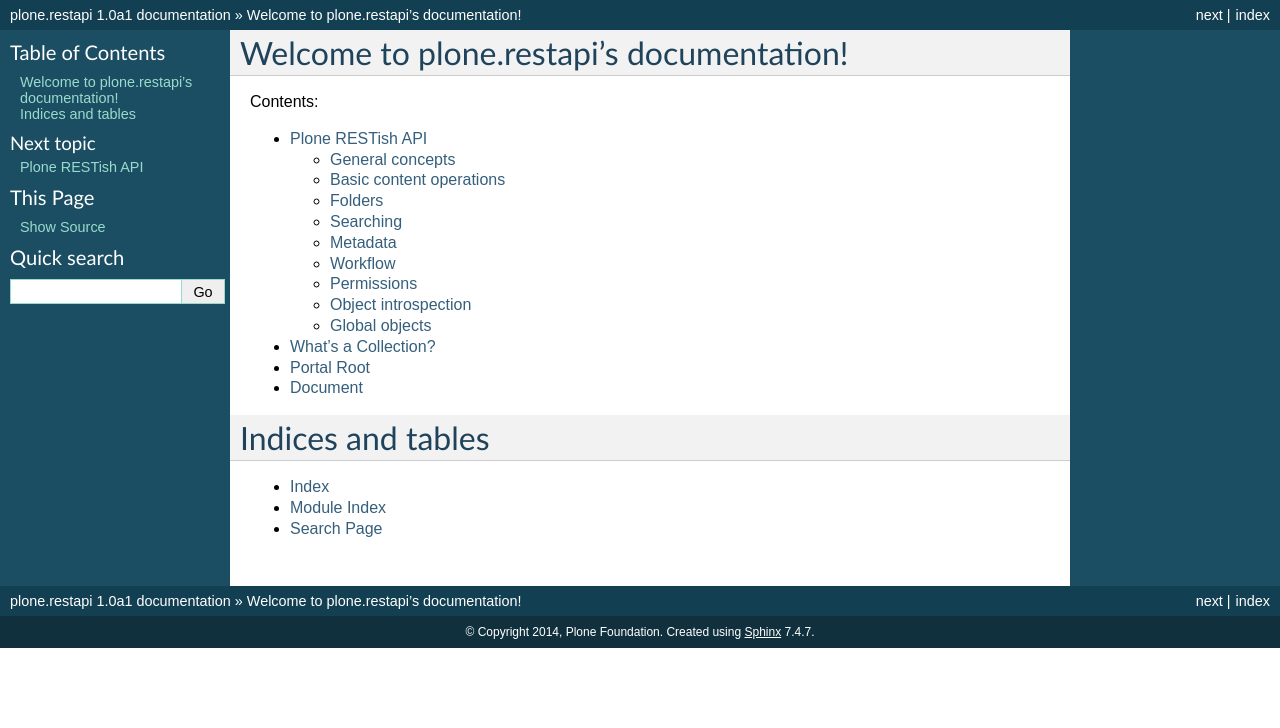
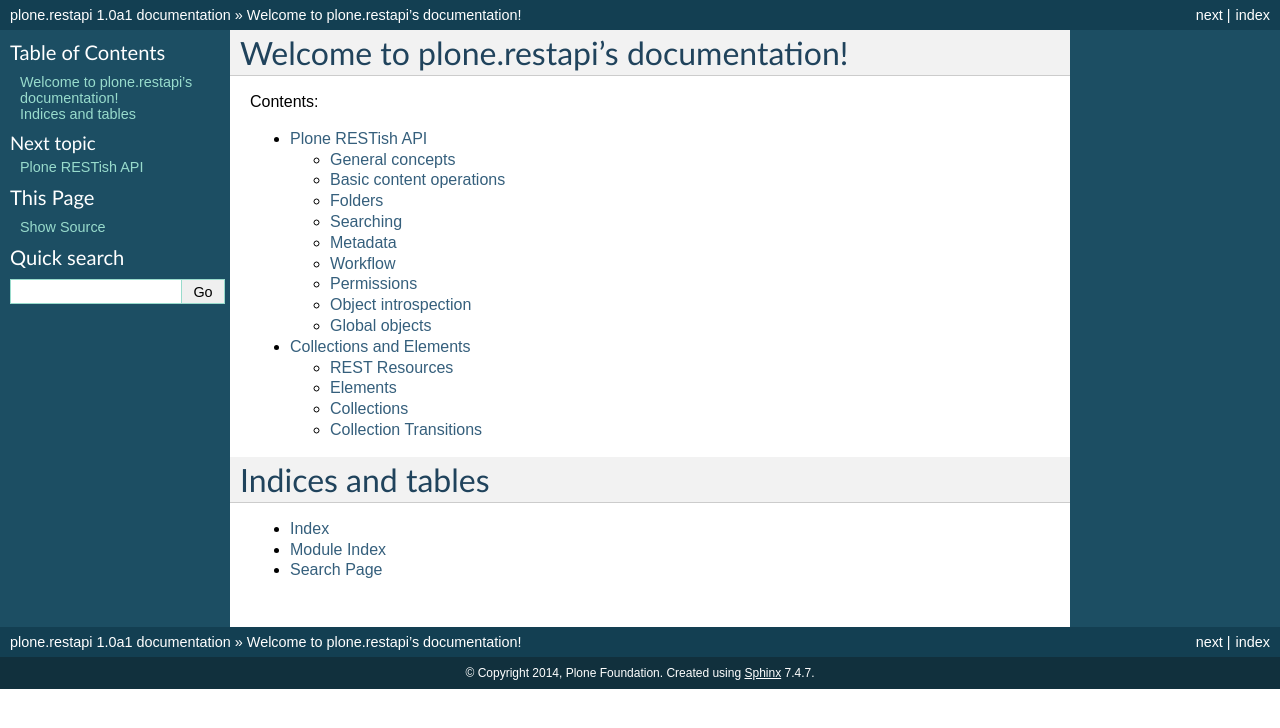
Before and after one commit to plone/plone.restapi, a Sphinx documentation site: the page built from docs/source/index.rst, in a window 1280 px wide. Shown: the top 728 px of the page. Built offline with Sphinx 7.4.7, drawn with Linux system fonts in a browser that asks for light colours; part of the change alters nothing that is shown.

Commit message:
Rewrite collection+json.rst.

```diff
--- a/docs/source/collection+json.rst
+++ b/docs/source/collection+json.rst
@@ -1,36 +1,62 @@
-What’s a Collection?
---------------------
+==============================================================================
+Collections and Elements
+==============================================================================
 
-A collection is a special kind of resource. A resource is anything important enough to have been given its own URL. A resource can be a piece of data, a physical object, or an abstract concept — anything at all. All that matters is that it has a URL and the representation — the document the client receives when it sends a GET request to the URL.
+REST Resources
+==============
 
-A collection resource is a little more specific than that. It exists mainly to group other resources together. Its representation focuses on links to other resources, though it may also include snippets from the representations of those other resources. (Or even the full representations!)
+A resource (in REST terminology) is anything important enough to have been given its own URL. A resource can be a piece of data, a physical object, or an abstract concept — anything at all. All that matters is that it has a URL and the representation — the document the client receives when it sends a GET request to the URL.
 
-(RESTful WEB APIs, p. 93)
+Therefore, in Plone any content object (a document, a folder, etc.) can be considered to be a resource.
 
-Collection+JSON - Document Format:
+A collection (in REST terminology) is a special kind of resource. It exists mainly to group other resources together. Its representation focuses on links to other resources, though it may al so include snippets from the representations of those other resources (rr even the full representations).
 
-http://amundsen.com/media-types/collection/format/
+Therefore, any folderish object in Plone can be considered to be a collection (including Plone "collections" and the portal root).
 
-Collection-like objects in Plone:
+From now on we will call folderish objects "collections" and non-folderish objects "elements".
 
-* Portal Root
-* Folderish Objects
-* Collections
+Elements
+========
+
+This could be the JSON representation of a document in Plone::
+
+  {
+    "document":
+    {
+      "version" : "1.0",
+      "href" : "http://www.plone.org/++api++v1/json/front-page",
+      "data" : [
+        {"name": "title", "value": "Welcome to Plone"},
+        {"name": "description", "value": "Plone is an Open Source CMS."},
+        {"name": "text", "value": "<p>Plone rocks!</p>"},
+        {"name": "portal_type", "value": "Document"},
+        {"name": "created", "value": "2013-04-22T05:33:58.930Z"}
+      ],
+    }
+  }
+
+
+Collections
+===========
+
+As a starting point we will use the "Collection+JSON" Document Format defined here:
+
+  http://amundsen.com/media-types/collection/format/
 
 
 Portal Root
 -----------
 
-Example representation of the Plone portal root object::
+Example representation of the Plone portal root object that contains three items (Front-Page, News, Events)::
 
   {
     "collection":
     {
       "version" : "1.0",
-      "href" : "http://www.plone.org/++api++v1/",
+      "href" : "http://www.plone.org/++api++v1/json/",
       "items" : [
         {
-          "href" : "http://www.plone.org/++api++v1/front-page/",
+          "href" : "http://www.plone.org/++api++v1/json/front-page/",
           "data" : [
             {"name": "title", "value": "Welcome to Plone"},
             {"name": "description", "value": "Plone is an Open Source CMS."},
@@ -41,7 +67,7 @@ Example representation of the Plone portal root object::
           "links" : []
         },
         {
-          "href" : "http://www.plone.org/++api++v1/news/",
+          "href" : "http://www.plone.org/++api++v1/json/news/",
           "data" : [
             {"name": "title", "value": "News"},
             {"name": "description", "value": "A news folder."},
@@ -52,7 +78,7 @@ Example representation of the Plone portal root object::
           "links" : []
         },
         {
-          "href" : "http://www.plone.org/++api++v1/events/",
+          "href" : "http://www.plone.org/++api++v1/json/events/",
           "data" : [
             {"name": "title", "value": "Events"},
             {"name": "description", "value": "An events folder."},
@@ -70,7 +96,7 @@ Example representation of the Plone portal root object::
       ],
       "queries" : [
         {
-          "href" : "/api/search",
+          "href" : "/++api++v1/json/search",
           "rel" : "search",
           "prompt" : "Search the website",
           "data": [
@@ -94,54 +120,164 @@ Example representation of the Plone portal root object::
             "value" : ""
           },
         ]
+      },
+      {
+        "error": {
+          "title" : "ValueError",
+          "code" : "ErrorCode",
+          "message" : "Value Error"
+        }
       }
     }
   }
 
-* href: A permanent link to the collection itself. (full url?)
-* items: Links to the members of the collection, and partial representations of them. (brains?)
-* links: Links to other resources related to the collection (lead image, author, etc.).
-* queries: Hypermedia controls for searching the collection.
-* template: A hypermedia control for adding a new item to the collection.
-
-Sample collection object::
+The collection type contains the following elements::
 
   {
     "collection" :
     {
       "version" : "1.0",
       "href" : URI,
+      "items" : [ARRAY],
       "links" : [ARRAY],
-      "items" : [ARRAY],
       "queries" : [ARRAY],
       "template" : {OBJECT},
       "error" : {OBJECT}
     }
   }
 
+* version: API version number
+* href: A permanent link to the collection itself. (full url?)
+* items: Links to the members of the collection, and partial representations of them. (brains?)
+* links: Links to other resources related to the collection (lead image, author, etc.).
+* queries: Hypermedia controls for searching the collection.
+* template: A hypermedia control for adding a new item to the collection.
+* error: The error object contains additional information on the latest error condition reported by the server. (This is optional)
 
-Document
---------
 
-Example of a simple document::
+Collection Transitions
+======================
 
+The REST HATEOAS (Hypermedia as the engine of application state) principle states that:
+
+  Clients make state transitions only through actions that are dynamically identified within hypermedia by the server (e.g., by hyperlinks within hypertext). Except for simple fixed entry points to the application, a client does not assume that any particular action is available for any particular resources beyond those described in representations previously received from the server.
+
+We will now briefly outline the basic collection state transitions.
+
+
+Reading Collections
+-------------------
+
+A GET request on a resource URI returns a HTTP 200 (OK) code with a collection
+represented as JSON object::
+
+  *** REQUEST ***
+  GET /my-collection/ HTTP/1.1
+  Host: www.plone.org
+  Accept: application/vnd.Collection+JSON
+
+  *** RESPONSE ***
+  200 OK HTTP/1.1
+  Content-Type: application/vnd.Collection+JSON
+  Content-Length: xxx
   {
-    "document":
-    {
-      "version" : "1.0",
-      "href" : "http://www.plone.org/++api++v1/front-page",
-      "data" : [
-        {"name": "title", "value": "Welcome to Plone"},
-        {"name": "description", "value": "Plone is an Open Source CMS."},
-        {"name": "text", "value": "<p>Plone rocks!</p>"},
-        {"name": "portal_type", "value": "Document"},
-        {"name": "created", "value": "2013-04-22T05:33:58.930Z"}
-      ],
+    "collection":
+      ...
+      "template" : {
+        "data" : [
+          {
+            "name" : "title",
+            "value" : ""
+          },
+          {
+            "name" : "portal_type",
+            "value" : ""
+          },
+        ]
+      },
     }
   }
 
-* GET: Get the representation of a resource.
-* POST: Creates a new resource.
-* PUT: Replace an existing resource.
-* PATCH: Modify an existing resource.
-* DELETE: Remove an existing resource.
+The collection contains a "template" section providing all the necessary information to add a new element to the collection.
+
+
+Add Element to an existing collection
+-------------------------------------
+
+Doing a POST request on a collection adds an item to the collection. The GET request on the collection contained a template section that tells the client which params need to be provided in order to create a new item::
+
+  *** REQUEST ***
+  POST /my-collection/ HTTP/1.1
+  Host: www.plone.org
+  Content-Type: application/vnd.Collection
+  {
+    "template": {
+      "data": [
+        {
+          "name" : "title",
+          "value" : "Document 1"
+        },
+        {
+          "name" : "portal_type",
+          "value" : "Document"
+        }
+      ]
+    }
+  }
+
+The server responds with a HTTP 201 code and a location header containing the new resource URI of the object that has just been created::
+
+  *** RESPONSE ***
+  201 Created HTTP/1.1
+  Location: http://www.plone.org/my-collection/document-1
+
+
+Reading an item
+---------------
+
+The representation of an element can be retrieved with a GET request on the URI::
+
+  *** REQUEST ***
+  GET /my-collection/document-1 HTTP/1.1
+  Host: www.plone.org
+  Accept: application/vnd.Collection+JSON
+
+The server responds with a 200 (OK) code and the collection as JSON in the body::
+
+  *** RESPONSE ***
+  200 OK HTTP/1.1
+  Content-Type: application/vnd.Collection+JSON
+  Content-Length: xxx
+  { "collection" : { "href" : "...", "items" [ { "href" : "...", "data" : [...].} } }
+
+
+Updating an item
+----------------
+
+An element can be updated by doing a PUT request on its URI::
+
+  *** REQUEST ***
+  PUT /my-collection/ HTTP/1.1
+  Host: www.plone.org
+  Content-Type: application/vnd.Collection+JSON
+  { "template" : { "data" : [ ...] } }
+
+The server responds with a 200 (OK) HTTP code if the update has been successful::
+
+  *** RESPONSE ***
+  200 OK HTTP/1.1
+
+
+Deleting an element
+-------------------
+
+An element can be deleted by doing a DELETE request on its URI::
+
+  *** REQUEST ***
+  DELETE /my-collection/ HTTP/1.1
+  Host: www.plone.org
+
+The server will respond with a 204 (NO CONTENT) HTTP code::
+
+  *** RESPONSE ***
+  204 No Content HTTP/1.1
```
